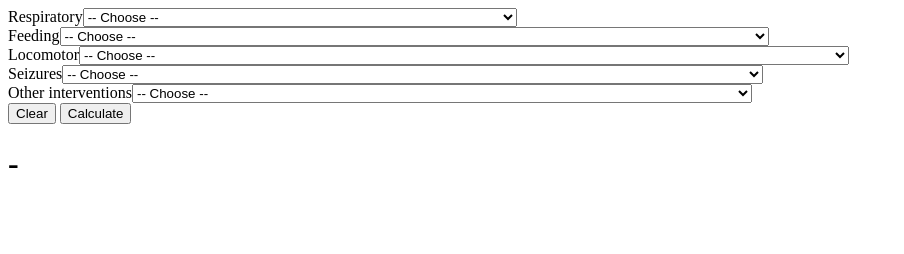
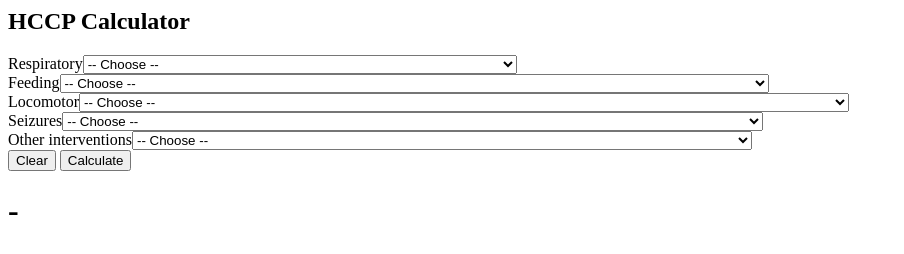
Before and after one commit to foolswood/complexity_score, a plain HTML site: page index.html in a window 1280 px wide. Shown: the whole page, without its empty margins (0-904 px from the left). Drawn offline with Linux system fonts and the light colour scheme.

Commit message:
Change the page title and make put it again at the top

```diff
--- a/index.html
+++ b/index.html
@@ -1,8 +1,9 @@
 <html>
     <head>
-        <title>Paediatric clinical complexity</title>
+        <title>HCCP Calculator</title>
     </head>
     <body>
+        <h2>HCCP Calculator</h2>
         <div id="f"></div>
         <button id="clear" type="reset">Clear</button>
         <button id="calc" type="submit">Calculate</button>
```
